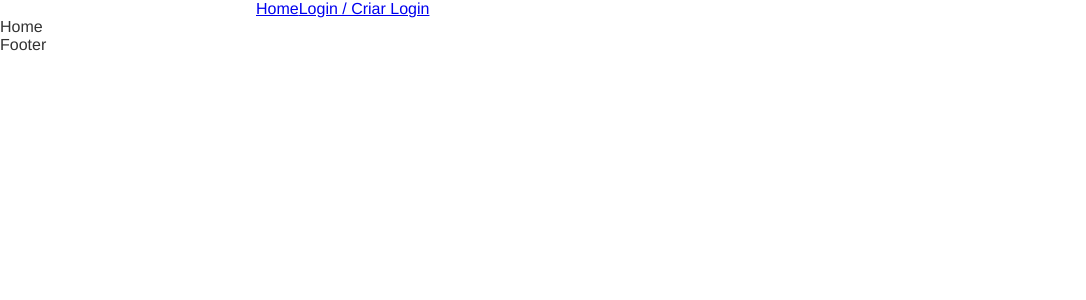
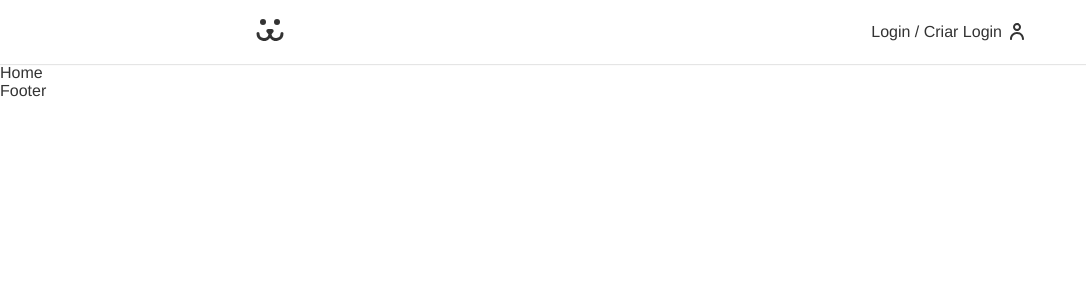
Before and after one commit to flp96/dogs-app, a React (Vite) app: page / in a window 1280 px wide. Shown: the top 300 px of the page, without its empty margins (0-1086 px from the left). Built offline with nearby package versions, Linux system fonts and the light colour scheme.

Commit message:
header finalizado

```diff
--- a/src/App.css
+++ b/src/App.css
@@ -3,6 +3,7 @@
 }
 
 body {
+  padding-top: 4rem;
   margin: 0px;
   color: #333;
   --type-first: Helvetica, Arial, sans-serif;
@@ -32,6 +33,10 @@
   color: #333;
 }
 
+a {
+  text-decoration: none;
+}
+
 .container {
   max-width: 50rem;
   padding: 0 1rem;
--- a/src/Components/Header.jsx
+++ b/src/Components/Header.jsx
@@ -1,15 +1,20 @@
 import React from 'react';
 import styles from './Header.module.css';
 import { Link } from 'react-router-dom';
+import Dog from '../Assets/dogs.svg?react';
 
 const Header = () => {
   return (
-    <div className={styles.header}>
-      <nav className="container">
-        <Link to="/">Home</Link>
-        <Link to="/login">Login / Criar Login</Link>
+    <header className={styles.header}>
+      <nav className={`${styles.nav} container`}>
+        <Link className={styles.logo} to="/" aria-label="Dogs - Home">
+          <Dog />
+        </Link>
+        <Link className={styles.login} to="/login">
+          Login / Criar Login
+        </Link>
       </nav>
-    </div>
+    </header>
   );
 };
 
--- a/src/Components/Header.module.css
+++ b/src/Components/Header.module.css
@@ -0,0 +1,36 @@
+.header {
+  box-shadow: 0px 1px 1px rgba(0,0,0,.1);
+  position: fixed;
+  width: 100%;
+  z-index: 100;
+  background: white;
+  top: 0px;
+}
+
+.nav {
+  display: flex;
+  justify-content: space-between;
+  align-items: center;
+  height: 4rem;
+}
+
+.logo {
+  padding: 0.5rem 0;
+}
+
+.login {
+  color: #333;
+  display: flex;
+  align-items: center;
+}
+
+.login::after {
+  content: '';
+  display: inline-block;
+  width: 14px;
+  height: 17px;
+  background: url('../Assets/usuario.svg') no-repeat center center;
+  margin-left: .5rem;
+  position: relative;
+  top: -1px;
+}
```
